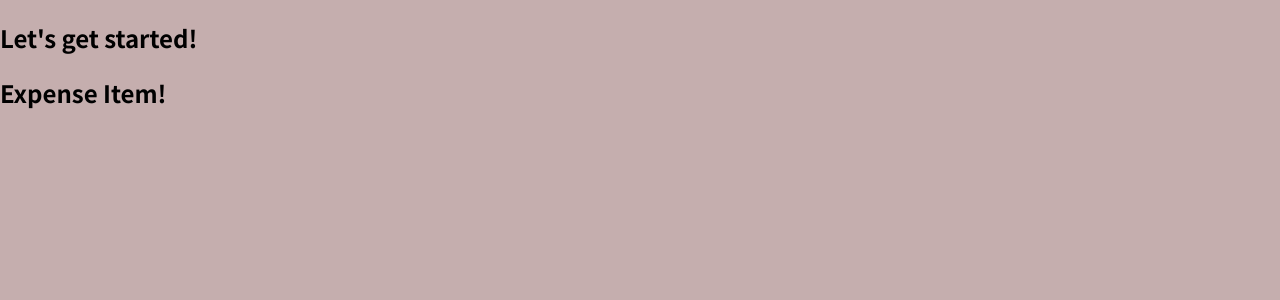
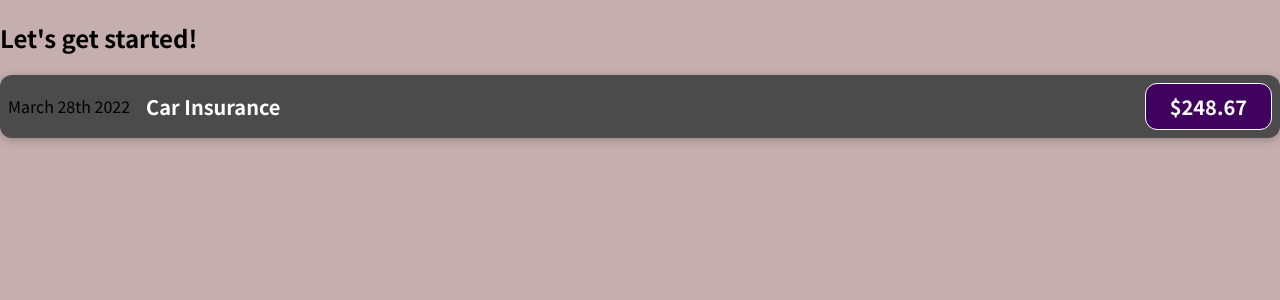
Before and after one commit to Badmonky/Learning, a JavaScript app in the folder react/01-starting-setup/: page / in a window 1280 px wide. Shown: the top 300 px of the page. Built offline with nearby package versions, Linux system fonts and the light colour scheme.

Commit message:
add styling

```diff
--- /dev/null
+++ b/react/01-starting-setup/src/components/ExpenseItem.css
@@ -0,0 +1,56 @@
+.expense-item {
+    display: flex;
+    justify-content: space-between;
+    align-items: center;
+    box-shadow: 0 2px 8px rgba(0, 0, 0, 0.25);
+    padding: 0.5rem;
+    margin: 1rem 0;
+    border-radius: 12px;
+    background-color: #4b4b4b;
+  }
+
+  .expense-item__description {
+    display: flex;
+    flex-direction: column;
+    gap: 1rem;
+    align-items: flex-end;
+    flex-flow: column-reverse;
+    justify-content: flex-start;
+    flex: 1;
+  }
+
+  .expense-item h2 {
+    color: #3a3a3a;
+    font-size: 1rem;
+    flex: 1;
+    margin: 0 1rem;
+    color: white;
+  }
+
+  .expense-item__price {
+    font-size: 1rem;
+    font-weight: bold;
+    color: white;
+    background-color: #40005d;
+    border: 1px solid white;
+    padding: 0.5rem;
+    border-radius: 12px;
+  }
+
+  @media (min-width: 580px) {
+    .expense-item__description {
+      flex-direction: row;
+      align-items: center;
+      justify-content: flex-start;
+      flex: 1;
+    }
+
+    .expense-item__description h2 {
+      font-size: 1.25rem;
+    }
+
+    .expense-item__price {
+      font-size: 1.25rem;
+      padding: 0.5rem 1.5rem;
+    }
+  }
--- a/react/01-starting-setup/src/components/ExpenseItem.js
+++ b/react/01-starting-setup/src/components/ExpenseItem.js
@@ -1,5 +1,15 @@
+import './ExpenseItem.css';
+
 function ExpenseItem() {
-  return <h2> Expense Item!</h2>;
+  return (
+    <div className='expense-item'>
+      <div>March 28th 2022</div>
+      <div className='expense-item__description'>
+        <h2 className='h2'>Car Insurance</h2>
+        <div className='expense-item__price'>$248.67</div>
+      </div>
+    </div>
+  );
 }
 
 export default ExpenseItem;
```
